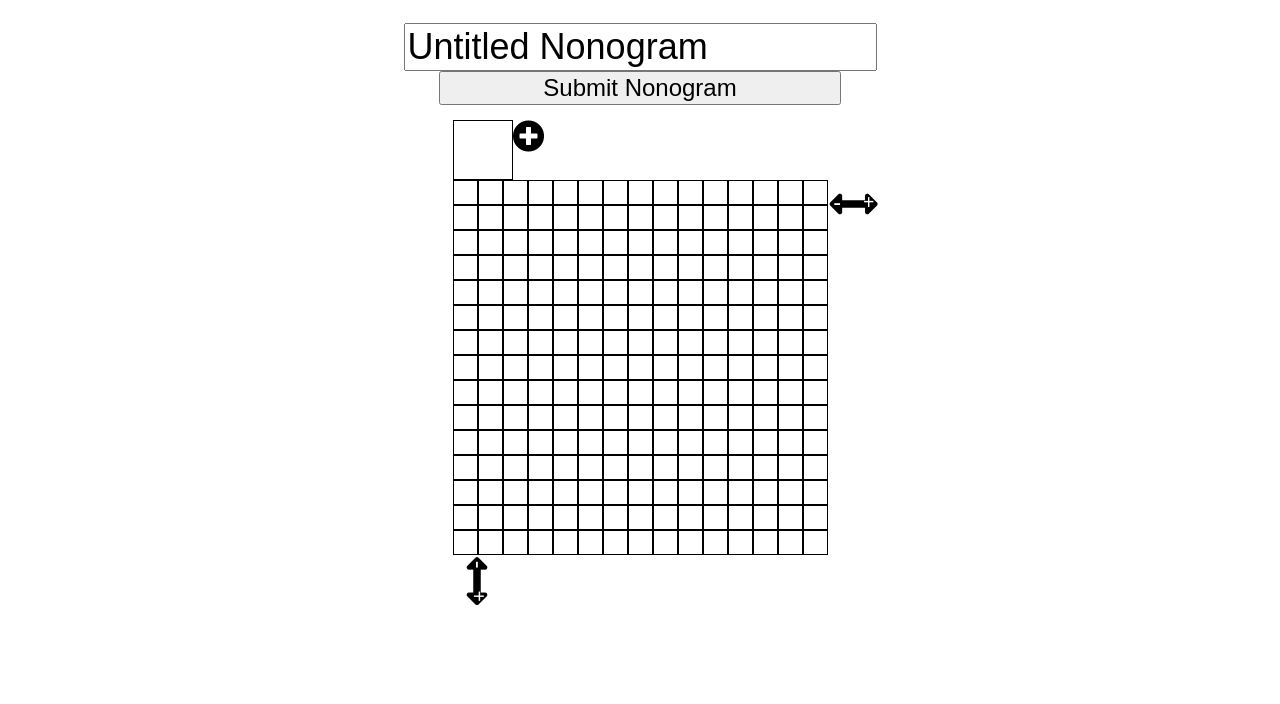
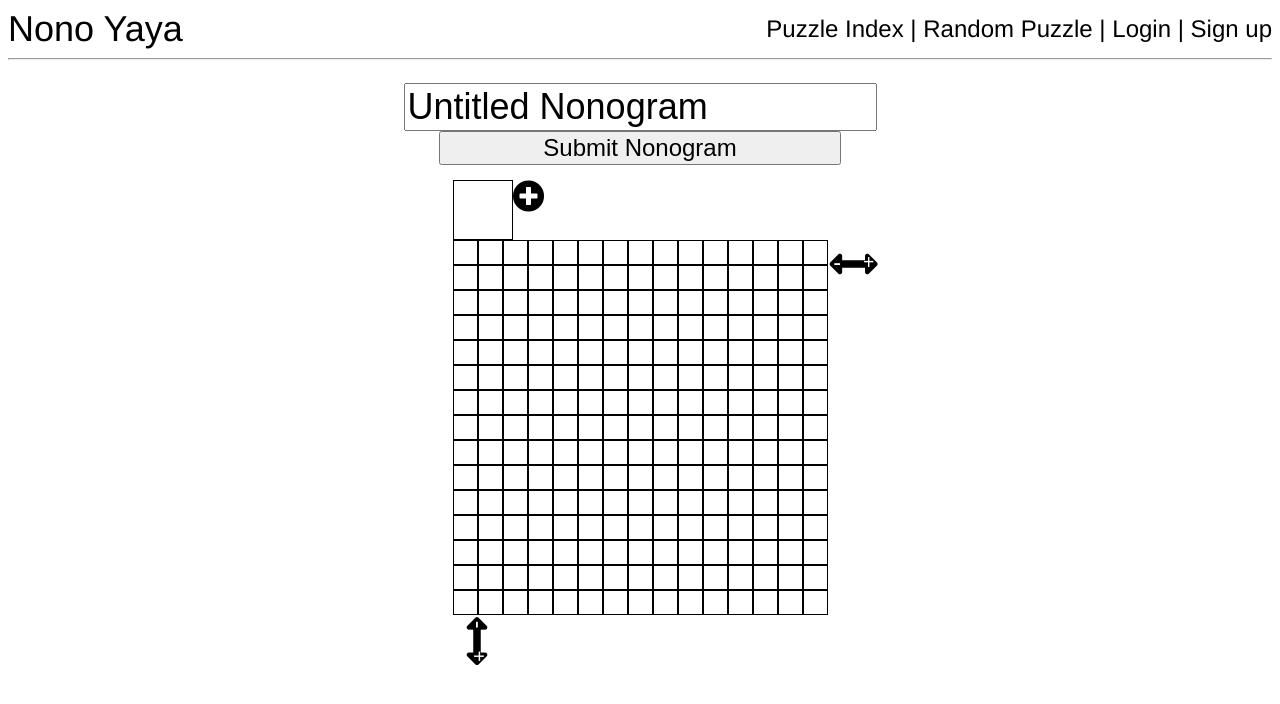
Before and after one commit to ZoomIsland/nonogram, a React (Create React App) app: page / in a window 1280 px wide. Shown: the top 704 px of the page. Built offline with nearby package versions, Linux system fonts and the light colour scheme.

Commit message:
Start on the Nav...no links yet

```diff
--- a/src/App.js
+++ b/src/App.js
@@ -1,3 +1,4 @@
+import Nav from './components/Nav/Nav'
 import GridCreator from './containers/GridCreator'
 
 import './App.css';
@@ -5,7 +6,11 @@ import './App.css';
 function App() {
   return (
     <div className="App">
+      <Nav />
+      <hr />
+      {/* Router */}
       <GridCreator />
+      {/* Footer */}
     </div>
   );
 }
--- /dev/null
+++ b/src/components/Nav/Nav.css
@@ -0,0 +1,15 @@
+header {
+  display: flex;
+  justify-content: space-between;
+  font-family: Helvetica, sans-serif;
+}
+
+.siteTitle {
+  font-size: 36px;
+}
+
+.navLinks {
+  display: flex;
+  align-items: center;
+  font-size: 24px;
+}
--- /dev/null
+++ b/src/components/Nav/Nav.js
@@ -0,0 +1,20 @@
+import './Nav.css';
+
+function Nav() {
+  return (
+    <header>
+      <div className="siteTitle">Nono Yaya</div>
+      <div className="navLinks">
+        <div className="allPuzzles">Puzzle Index</div>
+        <span>&nbsp;|&nbsp;</span>
+        <div className="randomPuzzle">Random Puzzle</div>
+        <span>&nbsp;|&nbsp;</span>
+        <div className="loginBtn">Login</div>
+        <span>&nbsp;|&nbsp;</span>
+        <div className="signupBtn">Sign up</div>
+      </div>
+    </header>
+  )
+}
+
+export default Nav;
```
Also changed, not shown: 1 other file (tests, documents, lock files or other folders).
